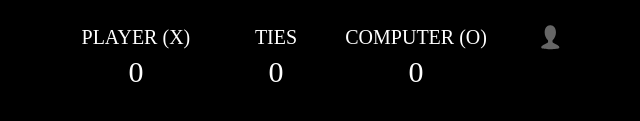
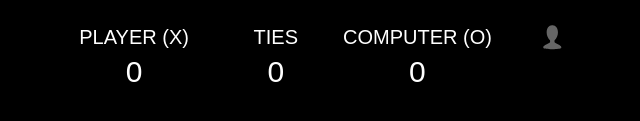
Before and after one commit to taron0/tic-tac-toe, a plain HTML site: page index.html in a window 1280 px wide. Shown: the part 653-774 px from the top of the page, 362-1002 px from the left. Drawn offline with nearby package versions, Linux system fonts and the light colour scheme.

Commit message:
Create font in game

```diff
--- a/script.js
+++ b/script.js
@@ -126,7 +126,6 @@ window.onload = function () {
         e.target.innerHTML = `<p class="symbol-X">x</p>`;
         goo = 1;
         if (!isGameOver()) {
-
           setTimeout(computerMove, 2000);
         }
       }
--- a/style.css
+++ b/style.css
@@ -1,3 +1,6 @@
+html {
+  font-family: sans-serif;
+}
 body {
   background-color: black;
 }
@@ -55,7 +58,7 @@ main img {
   text-align: center;
   align-content: center;
   color: white;
-  font-weight: bold;
+
   font-size: 50px;
   text-overflow: clip;
   text-transform: uppercase;
```
